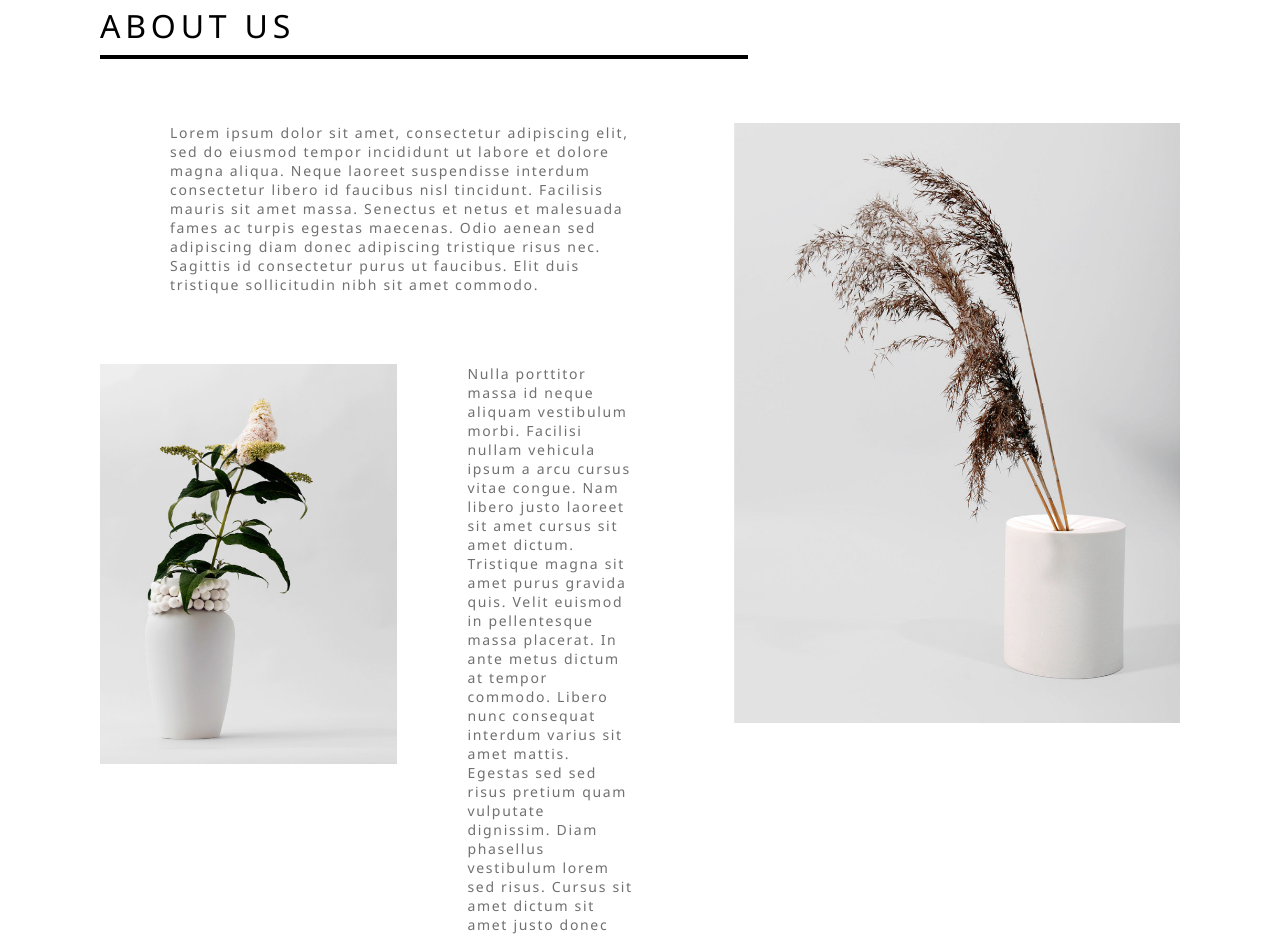
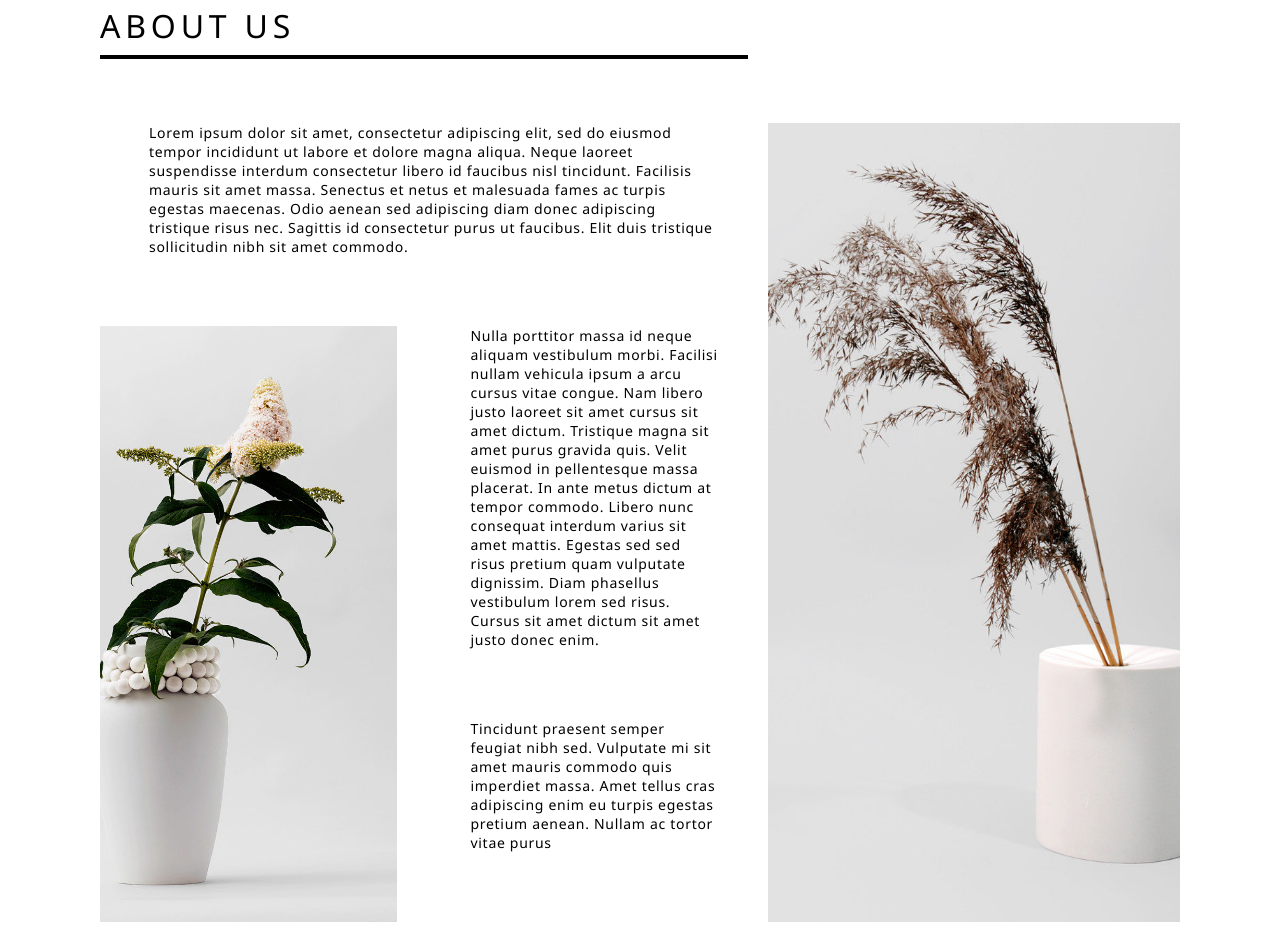
Before and after one commit to christianbeckham/eCommerce-website, a plain HTML site: page index.html in a window 1280 px wide. Shown: the part 740-1674 px from the top of the page. Drawn offline with Linux system fonts and the light colour scheme; a web font is replaced by a local one.

Commit message:
updated about section HTML to be better used with grid styling, and updated the CSS to apply the grid format and styles

```diff
--- a/index.html
+++ b/index.html
@@ -7,6 +7,7 @@
   <meta name="viewport" content="width=device-width, initial-scale=1.0">
   <title>CARA CARA</title>
   <link rel="stylesheet" href="styles/styles.css">
+  <link rel="stylesheet" href="http://fonts.cdnfonts.com/css/segoe-ui-4">
 </head>
 
 <body>
@@ -43,19 +44,20 @@
   <!-- ABOUT SECTION -->
   <section id="about" class="section">
     <h1 class="main-header">about us</h1>
-    <div class="about">
-      <div>
+    <div class="about-container">
+      <div class="text-only-area">
         <p class="text">Lorem ipsum dolor sit amet, consectetur adipiscing elit, sed do eiusmod tempor incididunt
           ut labore et dolore magna aliqua. Neque laoreet suspendisse interdum consectetur libero id
           faucibus nisl tincidunt. Facilisis mauris sit amet massa. Senectus et netus et malesuada fames
           ac turpis egestas maecenas. Odio aenean sed adipiscing diam donec adipiscing tristique
           risus nec. Sagittis id consectetur purus ut faucibus. Elit duis tristique sollicitudin nibh sit
           amet commodo.</p>
-        <div class="image-text-order">
-          <div>
-            <img class="small-image" src="images/Vase_Dame_2048x2048.jpg" alt="vase with flower">
       </div>
-          <div>
+      <div class="img-text-area">
+        <div class="img-left-area">
+          <img class="left-img" src="images/Vase_Dame_2048x2048.jpg" alt="vase with flower">
+        </div>
+        <div class="text-right-area">
           <p class="text">Nulla porttitor massa id neque aliquam
             vestibulum morbi. Facilisi nullam vehicula
             ipsum a arcu cursus vitae congue. Nam libero
@@ -75,10 +77,8 @@
             Nullam ac tortor vitae purus</p>
         </div>
       </div>
-      </div>
-      <div>
-        <img class="large-image reverse" src="images/Cylinder_unglazed3_2048x2048.jpg"
-          alt="white cylinder flower pot">
+      <div class="right-img-area">
+        <img class="right-img reverse" src="images/Cylinder_unglazed3_2048x2048.jpg" alt="white cylinder flower pot">
       </div>
     </div>
   </section>
--- a/styles/styles.css
+++ b/styles/styles.css
@@ -56,7 +56,7 @@ html {
 
 .logo-title {
 	font-size: 2em;
-	font-weight: 500;
+	font-weight: 400;
 	letter-spacing: 0.25em;
 	margin-right: -0.25em;
 }
@@ -114,7 +114,7 @@ html {
 			rgba(0, 0, 0, 1) 85%,
 			rgba(0, 0, 0, 1) 100%
 		),
-		url("../images/earl-wilcox-y3W0CzO063w-unsplash-alt.jpg"), rgba(0, 0, 0, 0);
+		url("../images/earl-wilcox-y3W0CzO063w-unsplash-alt.jpg");
 	background-position: center;
 	background-repeat: no-repeat;
 	background-size: contain;
@@ -145,14 +145,60 @@ html {
 }
 
 /* ABOUT STYLES */
-.about {
-	display: flex;
-	min-height: 70vh;
-	overflow: hidden;
+.about-container {
+	display: grid;
+	grid-template-columns: 6fr 4fr;
+	grid-template-rows: auto auto auto;
+	gap: 0 5em;
+	grid-auto-flow: row;
+	grid-template-areas:
+		"text-only-area right-img-area"
+		"img-text-area right-img-area"
+		"img-text-area right-img-area";
 }
 
-.about > *:not(:last-child) {
-	padding-right: 10em;
+.text-only-area {
+	grid-area: text-only-area;
+}
+
+.img-text-area {
+	display: grid;
+	grid-template-columns: 1fr 1fr;
+	grid-template-rows: 1fr;
+	gap: 0 2.5em;
+	grid-auto-flow: row;
+	grid-template-areas: "img-left-area text-right-area";
+	grid-area: img-text-area;
+}
+
+.img-left-area {
+	grid-area: img-left-area;
+}
+
+.left-img {
+	width: 100%;
+	height: 100%;
+	object-fit: cover;
+}
+
+.text-right-area {
+	grid-area: text-right-area;
+}
+
+.right-img-area {
+	display: grid;
+	grid-template-columns: auto;
+	grid-template-rows: auto;
+	gap: 0;
+	grid-auto-flow: row;
+	grid-template-areas: ".";
+	grid-area: right-img-area;
+}
+
+.right-img {
+	width: 100%;
+	height: 100%;
+	object-fit: cover;
 }
 
 /* PRODUCTS STYLES */
@@ -211,7 +257,6 @@ html {
 .product-description {
 	font-size: 1.4em;
 	margin: 0.75em 0;
-	color: var(--gray);
 }
 
 .product-actions {
@@ -264,7 +309,7 @@ html {
 	display: flex;
 	flex-direction: column;
 	background-color: var(--gold);
-	padding: 1.5em 0;
+	padding: 2em 0;
 }
 
 .footer > .social {
@@ -325,31 +370,11 @@ html {
 	margin: 0.25em 0 0 0;
 }
 
-/* IMAGE STYLES */
-.small-image {
-	height: 40em;
-}
-
-.medium-image {
-	height: 50em;
-}
-
-.large-image {
-	height: 60em;
-}
-
 /* TEXT STYLES */
 .text {
-	color: var(--gray);
 	font-size: 1.4em;
-	font-weight: 100;
-	letter-spacing: 0.12em;
-	padding: 0 0 5em 5em;
-}
-
-.image-text-order {
-	display: flex;
-	/* background-color: green; */
+	letter-spacing: 0.05em;
+	padding: 0 0 5em 3.5em;
 }
 
 /* BUTTON STYLES */
```
Lines whose indentation alone changed are shown as unchanged.
